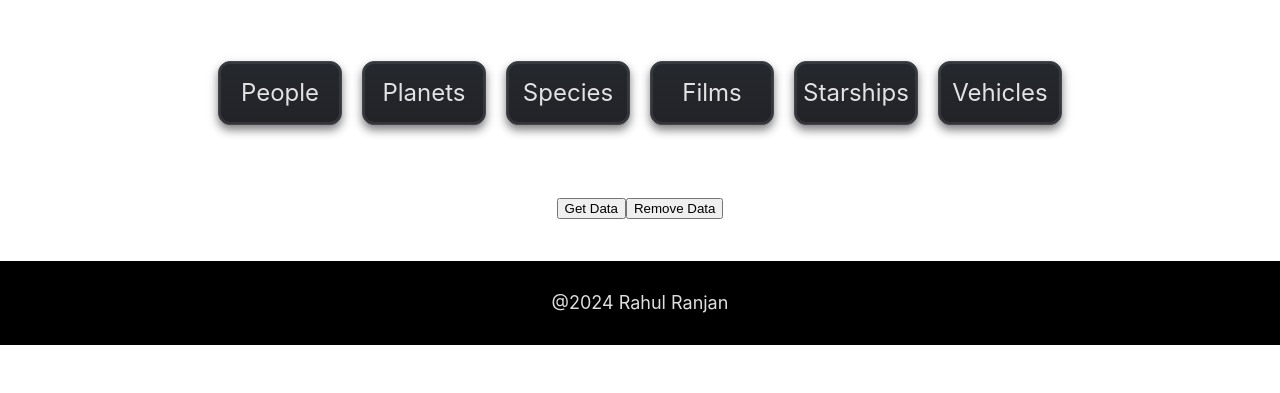
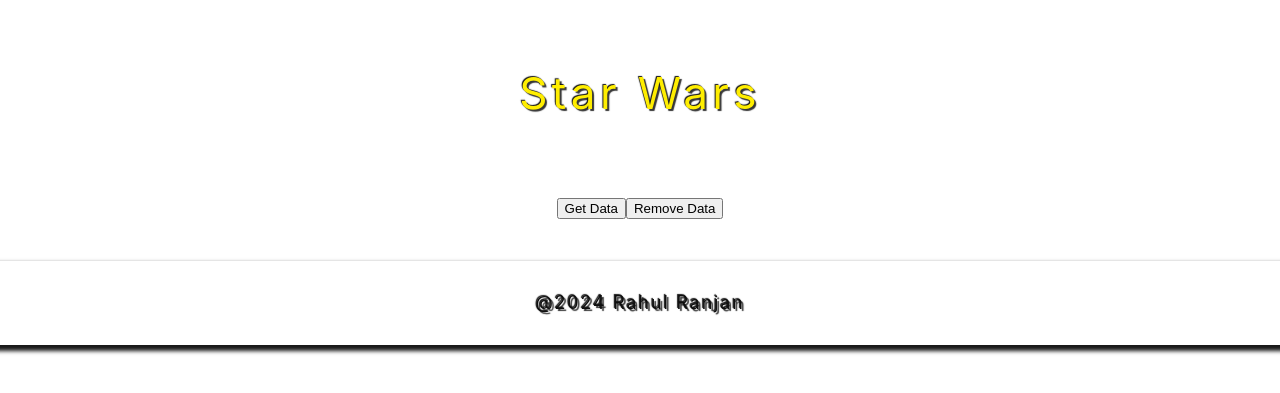
Before and after one commit to youcanbepro/star-wars-proj, a React (Vite) app in the folder star-wars/: page / in a window 1280 px wide. Shown: the part 211-604 px from the top of the page. Built offline with nearby package versions, Linux system fonts and the light colour scheme.

Commit message:
#butoon and header

```diff
--- a/star-wars/src/components/Header/Header.module.css
+++ b/star-wars/src/components/Header/Header.module.css
@@ -12,15 +12,23 @@
     align-items: center;
     justify-content: center;
     margin: 10px;
+    font-size: var(--textL);
+    color: #ffee00;
 
 
 }
 
 .footer{
     height: var(--FooterHeight);
-    background-color: black;
+    font-size: var(--textS);
+    color: #0f0f0f;
+    box-shadow: 2px 4px 4px 2px rgba(0, 0, 0, 0.9);
 }
 
 .labelText{
-    font-size: var(--textS);
+        letter-spacing: .1em;
+        text-shadow:
+          -1px -1px 1px #111,
+          2px 2px 1px #363636;
+
 }
--- a/star-wars/src/components/Header/Header.tsx
+++ b/star-wars/src/components/Header/Header.tsx
@@ -1,4 +1,3 @@
-import { Button } from '../UIElements/Button'
 import styles from './Header.module.css'
 import cx from 'classnames'
 
@@ -10,16 +9,7 @@
 return (<div className={cx(styles.header ,{
     [styles.footer]: kindOfElement=="footer",
   })}>
-    {kindOfElement!=="footer"&&
-    <>
-    <Button theme='light' labelText='People'></Button>
-    <Button theme='light' labelText='Planets'></Button>
-    <Button theme='light' labelText='Species'></Button>
-    <Button theme='light' labelText='Films'></Button>
-    <Button theme='light' labelText='Starships'></Button>
-    <Button theme='light' labelText='Vehicles'></Button>
-    </>
-    }
+
 {labelText&&<div className={styles.labelText}>{labelText}</div>}
   </div>)
 }
--- a/star-wars/src/components/Home.tsx
+++ b/star-wars/src/components/Home.tsx
@@ -57,7 +57,7 @@
 
     return (
         <div className={styles.container}>
-        <Header ></Header>
+        <Header labelText='Star Wars'></Header>
         <div className={styles.content}>
         <button className={styles.button} onClick={
            ()=>  {
--- a/star-wars/src/components/UIElements/Button.module.css
+++ b/star-wars/src/components/UIElements/Button.module.css
@@ -31,7 +31,7 @@
 
 
   .buttonLabelText {
-    font-size: var(--textM);
+    font-size: var(--textS);
   }
 
 
--- a/star-wars/src/index.css
+++ b/star-wars/src/index.css
@@ -15,7 +15,8 @@
   --CenterWidth:1668px;
   --CenterHeight:1254px;
   --textS:18px;
-  --textM:24px
+  --textM:24px;
+  --textL:44px
 }
 
 
```
